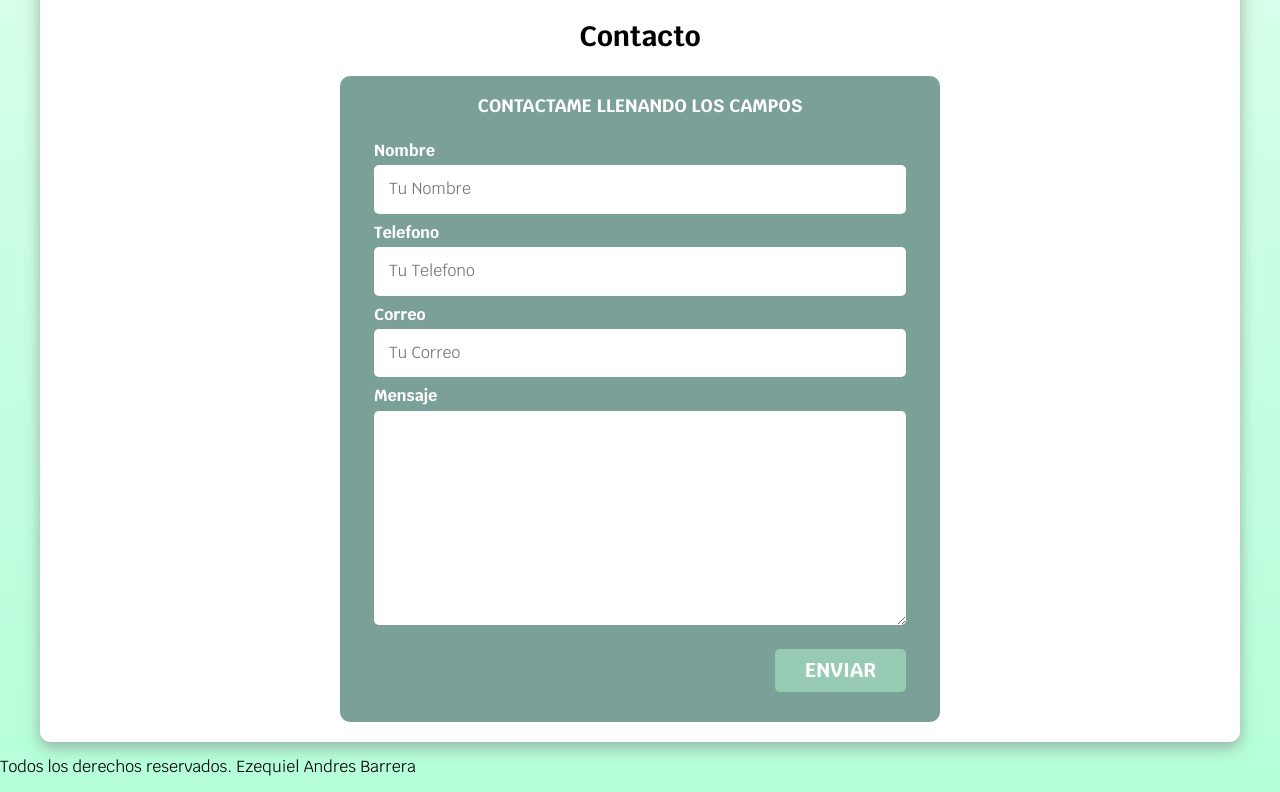
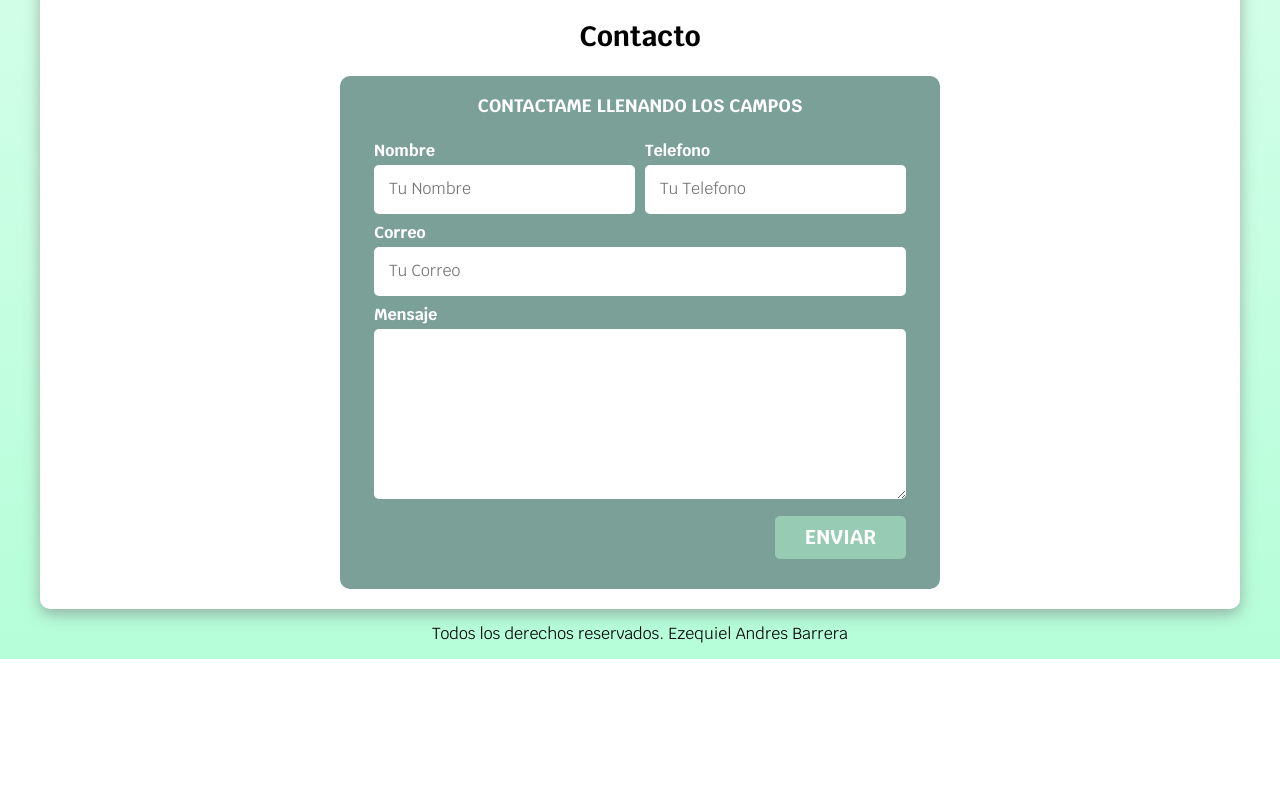
Before and after one commit to Ezequiel-Barrera/proyecto_freelancer, a plain HTML site: page index.html in a window 1280 px wide. Shown: the part 1072-1864 px from the top of the page. After the commit the page ends 1731 px from the top, so only its background shows below. Drawn offline with Linux system fonts and the light colour scheme.

Commit message:
implemetando Css Grid al proyecto, y finalizacion de la primera pagina web con HTML5, CSS3 con FlexBox y Grid, Media Query para el responsive web design

```diff
--- a/css/styles.css
+++ b/css/styles.css
@@ -236,8 +236,18 @@ h1,h2,h3 {
     color: #fff;
 }
 
-.contenedor-campos {
+@media (min-width: 768px)  {
+    .contenedor-campos {
+        display: grid;
+        grid-template-columns: repeat(2, 1fr);
+        grid-template-rows: auto auto 20rem;
+        column-gap: 1rem;
+    }
 
+    .campo:nth-child(3),
+    .campo:nth-child(4) {
+        grid-column: 1 / 3;
+    }
 }
 
 .campo {
@@ -251,9 +261,18 @@ h1,h2,h3 {
     display: block;
 }
 
+.campo textarea {
+    height: 17rem;
+}
+
 .input-text {
     width: 100%;
     border: none;
     padding: 1.5rem;
     border-radius: .5rem;
 }
+
+/* Footer */
+.footer {
+    text-align: center;
+}
--- a/index.html
+++ b/index.html
@@ -117,7 +117,7 @@
             </form>
         </section>
     </main>
-    <footer>
+    <footer class="footer">
         <p>Todos los derechos reservados. Ezequiel Andres Barrera</p>
     </footer>
 </body>
```
